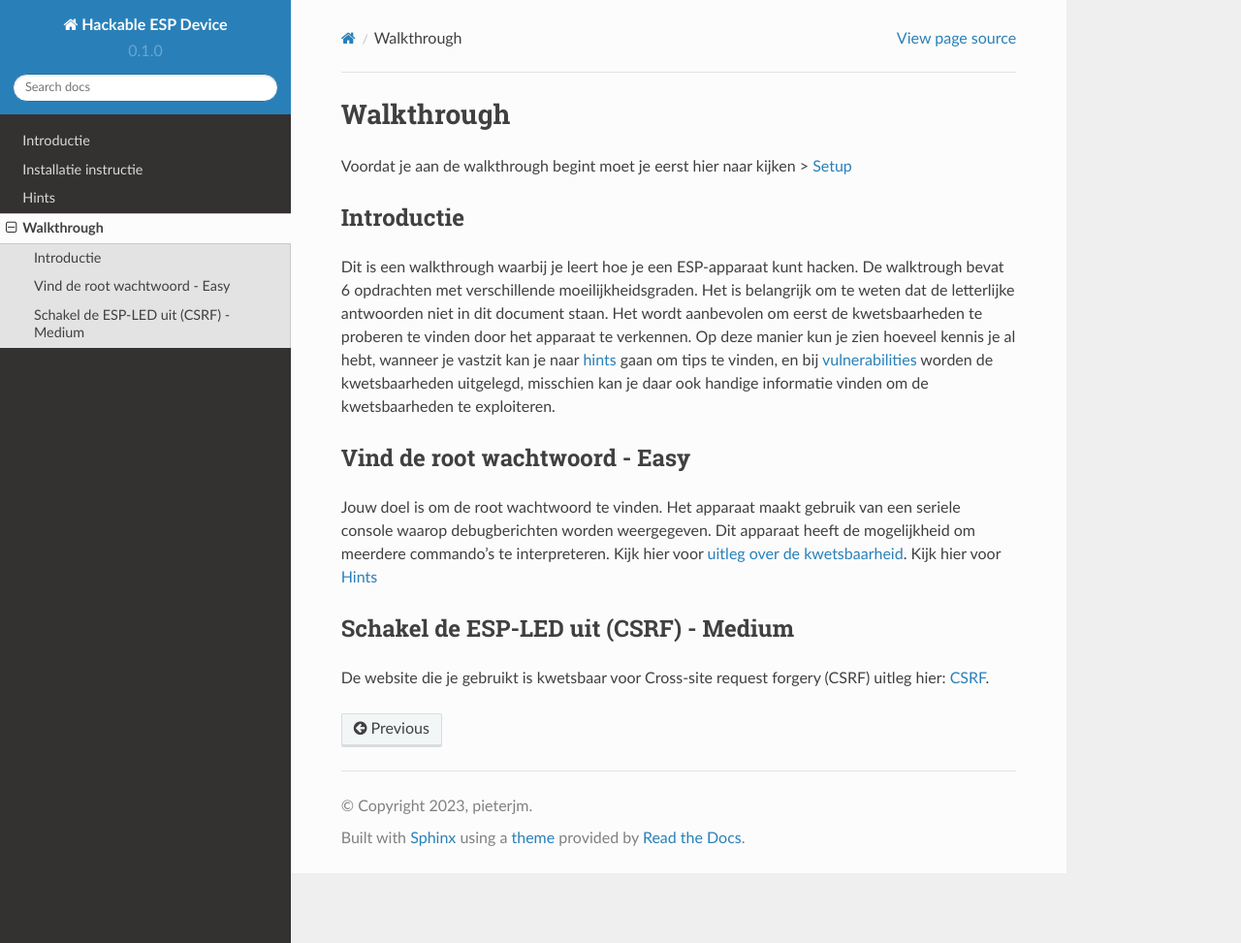
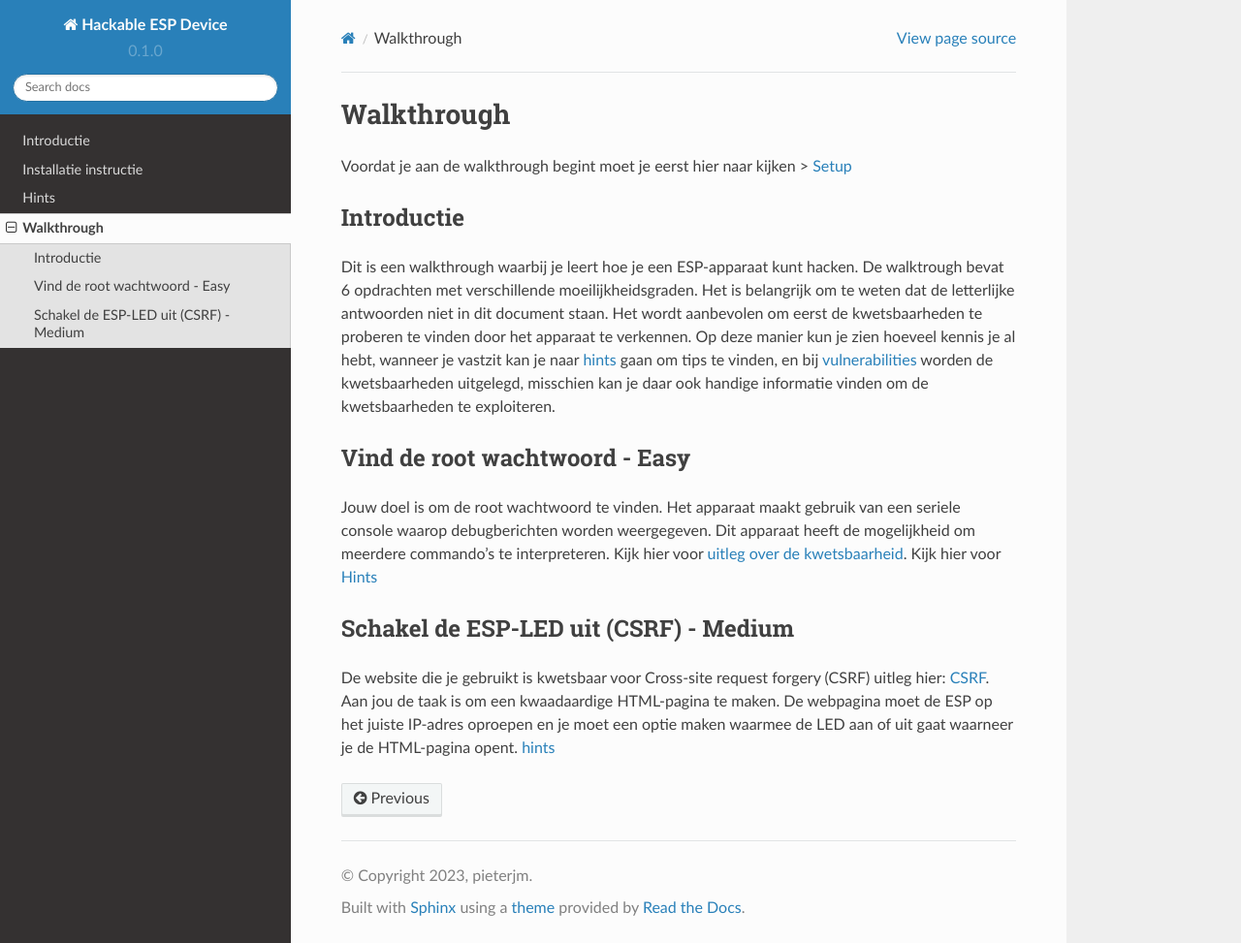
Before and after one commit to HollandCasino/Hackable-ESP-Device-v2, a Sphinx documentation site: the page built from docs/source/walkthrough.rst, in a window 1280 px wide and 973 px high. Shown: the whole window at 97% size. Built offline with Sphinx 7.4.7 and the Read the Docs theme 2.0.0, drawn with Linux system fonts in a browser that asks for light colours; pages that are not in the unit, such as notebooks, are missing from menus.

Commit message:
Update walkthrough.rst

```diff
--- a/docs/source/walkthrough.rst
+++ b/docs/source/walkthrough.rst
@@ -14,4 +14,5 @@ Kijk hier voor `Hints <hints.rst>`_
 
 Schakel de ESP-LED uit (CSRF) - Medium
 ------------
-De website die je gebruikt is kwetsbaar voor Cross-site request forgery (CSRF) uitleg hier:  `CSRF <vulnerabilities.rst#vulnerabilities2>`_.
+De website die je gebruikt is kwetsbaar voor Cross-site request forgery (CSRF) uitleg hier:  `CSRF <vulnerabilities.rst#vulnerabilities2>`_. Aan jou de taak is om een kwaadaardige HTML-pagina te maken. De webpagina moet de ESP op het juiste IP-adres oproepen en je moet een optie maken waarmee de LED aan of uit gaat waarneer je de HTML-pagina opent.
+`hints <hints.rst>`_
```
